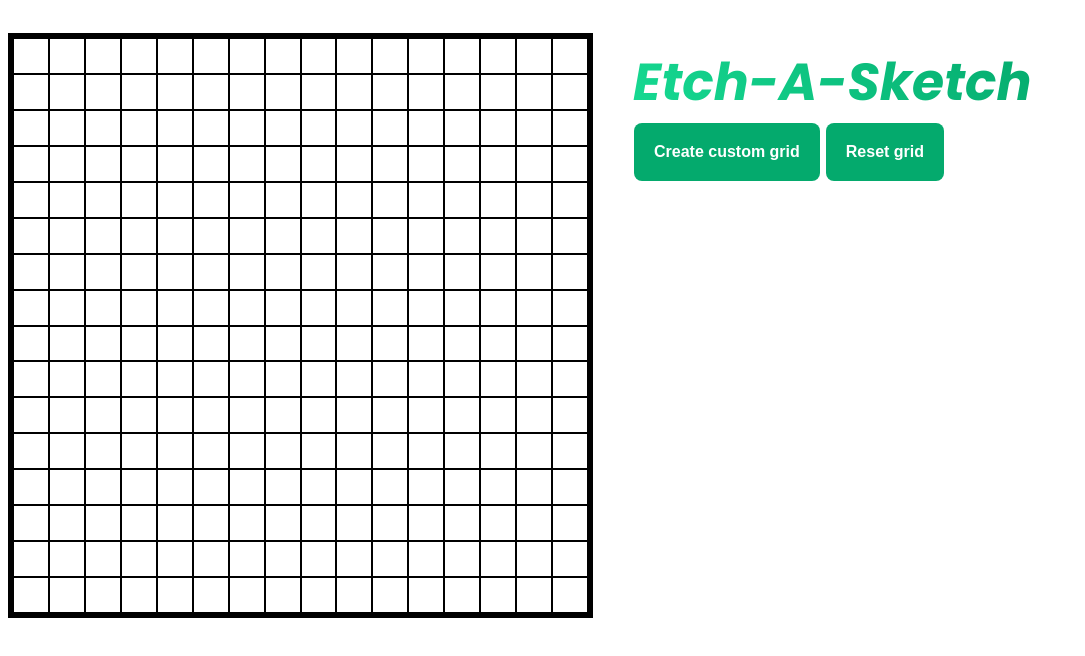
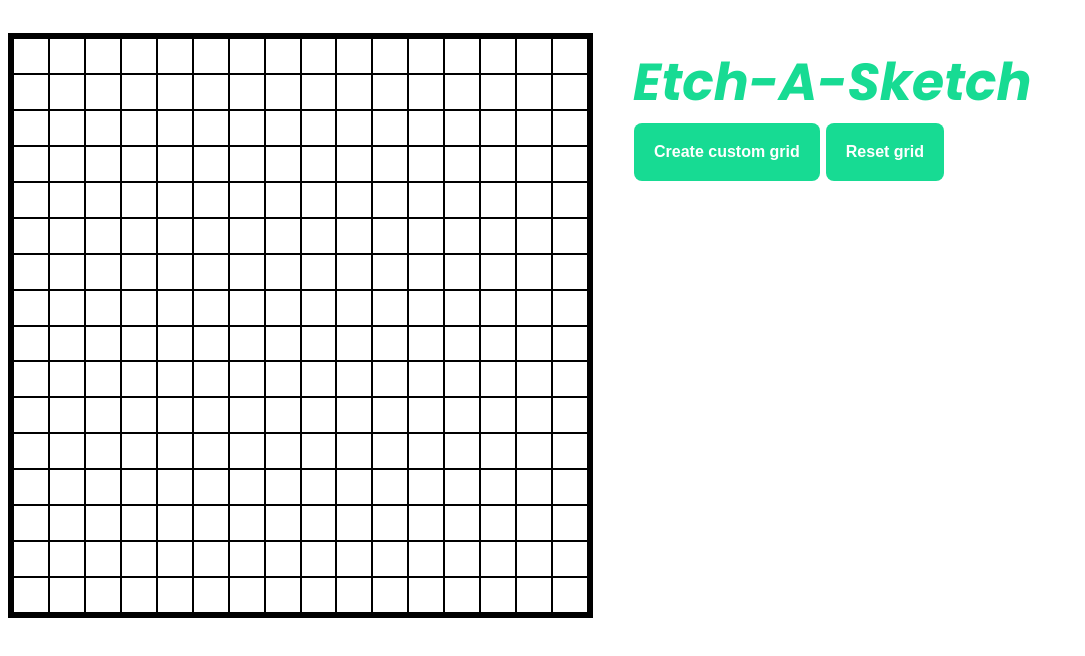
Before and after one commit to p0tato00/etch-a-sketch, a plain HTML site: page index.html in a window 1280 px wide. Shown: the whole page, without its empty margins (0-1085 px from the left). Drawn offline with Linux system fonts and the light colour scheme.

Commit message:
Fixed header

```diff
--- a/styles.css
+++ b/styles.css
@@ -9,9 +9,7 @@ h1 {
     font-style: italic;
     font-size: 52px;
     margin-bottom: 0%;
-    background-image: linear-gradient(45deg, #17db93, #04AA6D);
-    background-clip: text;
-    color: transparent;
+    color: #17db93;
 }
 
 .container {
@@ -24,7 +22,7 @@ h1 {
 }
 
 button {
-    background-color: #04AA6D;
+    background-color: #17db93;
     border: none;
     color: white;
     padding: 20px;
```
